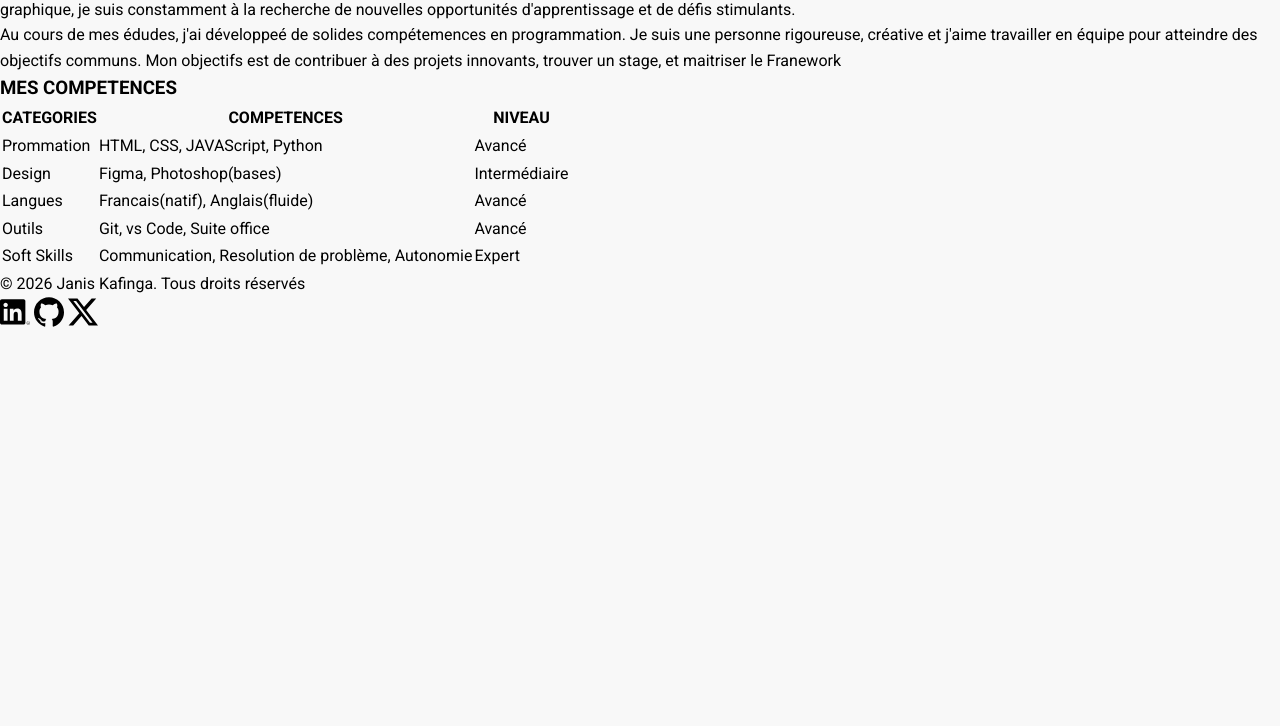
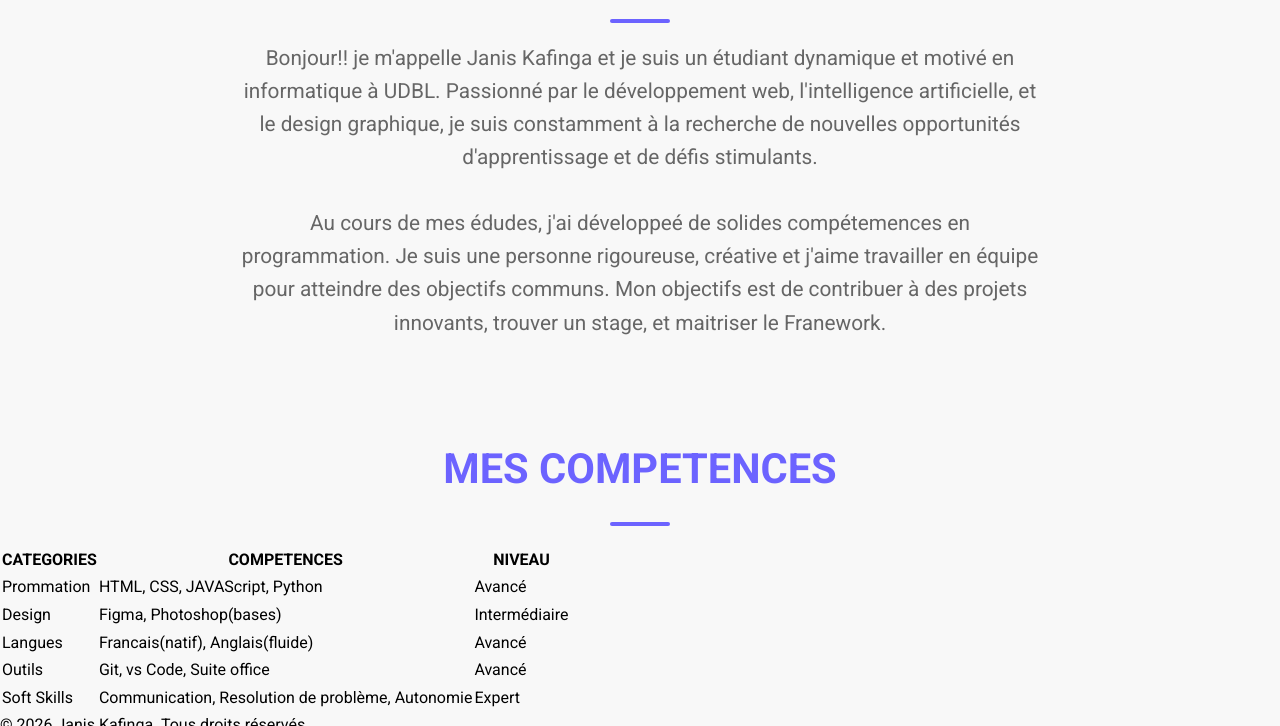
Before and after one commit to 24mk212si-wq/Mon-portfolio-2026, a plain HTML site: page index.html in a window 1280 px wide. Shown: the part 725-1451 px from the top of the page. Before the commit the page ends 1059 px from the top, so only its background shows below. Drawn offline with Linux system fonts and the light colour scheme.

Commit message:
stylisation de la section apropos

```diff
--- a/CSS/Style.css
+++ b/CSS/Style.css
@@ -117,3 +117,30 @@ a.active::after{
     background-color: var(--violet-fonce);
     transform: translateY(-3px);
 }
+.apropos{
+    width: 800px;
+    margin: 6rem auto;
+    text-align: center;
+}
+section h2{
+    color: var(--violet-doux);
+    font-size: 2.6rem;
+    font-weight: 700;
+    position: relative;
+    text-align: center;
+}
+section h2::after {
+    content: '';
+    display: block;
+    width: 60px;
+    height: 4px;
+    background-color: var(--violet-doux);
+    margin: 1.2rem auto;
+    border-radius: 2px;
+}
+.apropos p{
+    margin-bottom: 2rem;
+    color: var(--gris-fonce);
+    font-size: 1.3rem;
+
+}
--- a/index.html
+++ b/index.html
@@ -35,16 +35,16 @@
              <img src="image/kfs.JPG" alt="Janis artiste"width="209">
            </div>
        </section>
-       <section>
+       <section class="apropos">
         <div>
            <h2>À propos de moi</h2>
-           <p>Bonjour je m'appelle Janis Kafinga et je suis un étudiant dynamique et motivé en informatique à UDBL. Passionné par le développement web, l'intelligence artificielle, et le design graphique, je suis constamment à la recherche de nouvelles opportunités d'apprentissage et de défis stimulants.</p>
-           <P>Au cours de mes édudes, j'ai développeé de solides compétemences en programmation. Je suis une personne rigoureuse, créative et j'aime travailler en équipe pour atteindre des objectifs communs. Mon objectifs est de contribuer à des projets innovants, trouver un stage, et maitriser le Franework</P>
+           <p>Bonjour!! je m'appelle Janis Kafinga et je suis un étudiant dynamique et motivé en informatique à UDBL. Passionné par le développement web, l'intelligence artificielle, et le design graphique, je suis constamment à la recherche de nouvelles opportunités d'apprentissage et de défis stimulants.</p>
+           <P>Au cours de mes édudes, j'ai développeé de solides compétemences en programmation. Je suis une personne rigoureuse, créative et j'aime travailler en équipe pour atteindre des objectifs communs. Mon objectifs est de contribuer à des projets innovants, trouver un stage, et maitriser le Franework.</P>
         </div>
        </section>
-       <section>
+       <section class="compétemences">
         <table>
-          <h3>MES COMPETENCES</h3>
+          <h2>MES COMPETENCES</h2>
           <thead>
             <tr>
               <th>CATEGORIES</th>
```
